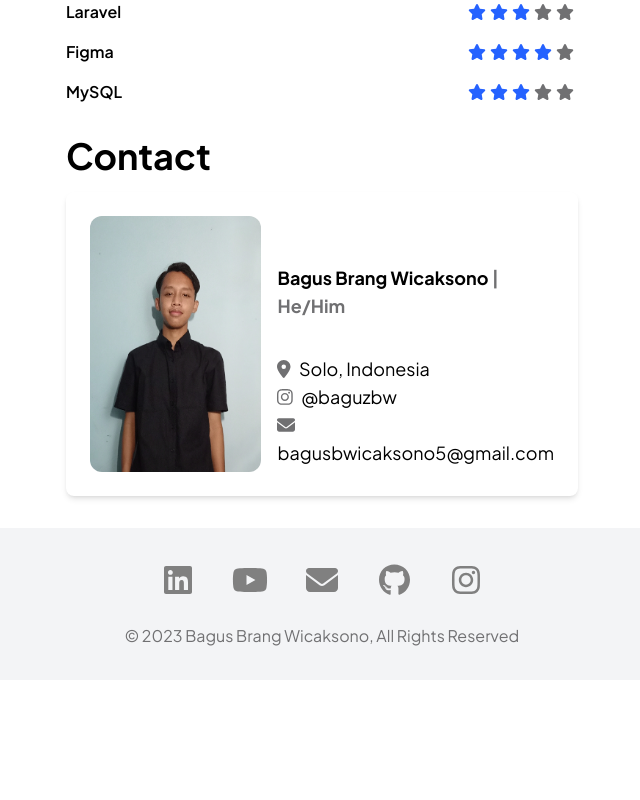
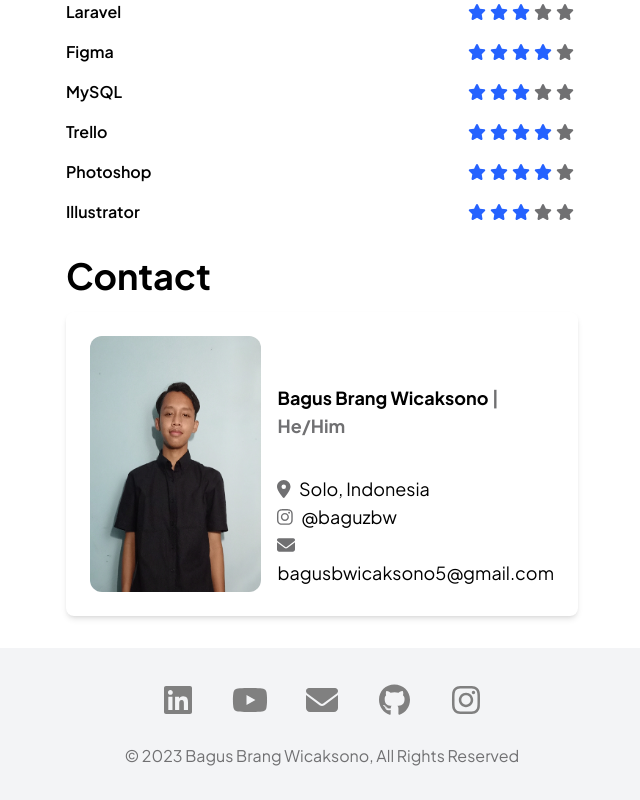
Before and after one commit to baguzbw/PortofolioWeb, a React (Vite) app: page /about in a window 1280 px wide. Shown: the part 1240-2040 px from the top of the page, without its empty margins (318-958 px from the left). Before the commit the page ends 1920 px from the top, so only its background shows below. Built offline with nearby package versions, Linux system fonts and the light colour scheme.

Commit message:
add about

```diff
--- a/src/components/about.jsx
+++ b/src/components/about.jsx
@@ -90,6 +90,36 @@ const About = () => {
               <FontAwesomeIcon icon={faStar} className="mr-1" color="#707072" />
             </div>
           </div>
+          <div className="flex items-center justify-between mt-4 mb-4">
+            <span className="mr-2 font-semibold">Trello</span>
+            <div className="flex items-center ml-2">
+              <FontAwesomeIcon icon={faStar} className="mr-1" color="#2562ff" />
+              <FontAwesomeIcon icon={faStar} className="mr-1" color="#2562ff" />
+              <FontAwesomeIcon icon={faStar} className="mr-1" color="#2562ff" />
+              <FontAwesomeIcon icon={faStar} className="mr-1" color="#2562ff" />
+              <FontAwesomeIcon icon={faStar} className="mr-1" color="#707072" />
+            </div>
+          </div>
+          <div className="flex items-center justify-between mt-4 mb-4">
+            <span className="mr-2 font-semibold">Photoshop</span>
+            <div className="flex items-center ml-2">
+              <FontAwesomeIcon icon={faStar} className="mr-1" color="#2562ff" />
+              <FontAwesomeIcon icon={faStar} className="mr-1" color="#2562ff" />
+              <FontAwesomeIcon icon={faStar} className="mr-1" color="#2562ff" />
+              <FontAwesomeIcon icon={faStar} className="mr-1" color="#2562ff" />
+              <FontAwesomeIcon icon={faStar} className="mr-1" color="#707072" />
+            </div>
+          </div>
+          <div className="flex items-center justify-between mt-4 mb-4">
+            <span className="mr-2 font-semibold">Illustrator</span>
+            <div className="flex items-center ml-2">
+              <FontAwesomeIcon icon={faStar} className="mr-1" color="#2562ff" />
+              <FontAwesomeIcon icon={faStar} className="mr-1" color="#2562ff" />
+              <FontAwesomeIcon icon={faStar} className="mr-1" color="#2562ff" />
+              <FontAwesomeIcon icon={faStar} className="mr-1" color="#707072" />
+              <FontAwesomeIcon icon={faStar} className="mr-1" color="#707072" />
+            </div>
+          </div>
         </section>
 
         <section className="mb-8">
```
